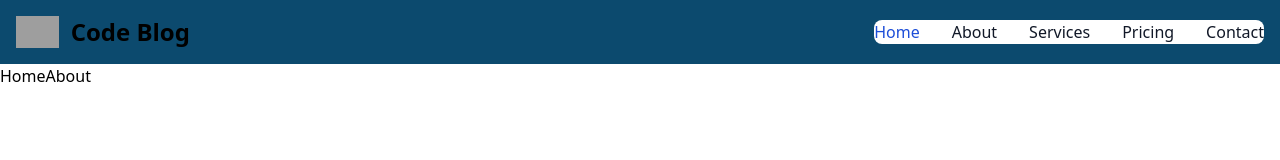
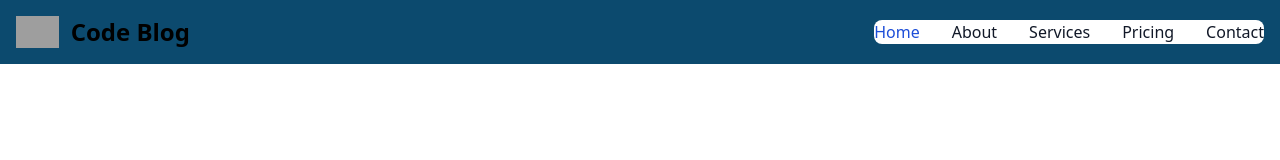
Before and after one commit to QuimCrous/code_blog, a Vue app: page / in a window 1280 px wide. Shown: the top 160 px of the page. Built offline with nearby package versions, Linux system fonts and the light colour scheme; grey boxes are pictures that could not be loaded.

Commit message:
Update - Cleaned routerview and updated navbar

```diff
--- a/src/App.vue
+++ b/src/App.vue
@@ -5,16 +5,7 @@ import Navbar from './components/Navbar.vue';
 
 <template>
   <header>
-
     <Navbar/>
-
-    <div class="wrapper">
-
-      <nav>
-        <RouterLink to="/">Home</RouterLink>
-        <RouterLink to="/about">About</RouterLink>
-      </nav>
-    </div>
   </header>
 
   <RouterView />
--- a/src/components/Navbar.vue
+++ b/src/components/Navbar.vue
@@ -17,10 +17,10 @@
     <div class="hidden w-full md:block md:w-auto" id="navbar-default">
       <ul class="font-medium flex flex-col p-4 md:p-0 mt-4 border border-gray-100 rounded-lg bg-gray-50 md:flex-row md:space-x-8 md:mt-0 md:border-0 md:bg-white dark:bg-gray-800 md:dark:bg-gray-900 dark:border-gray-700">
         <li>
-          <a href="#" class="block py-2 pl-3 pr-4 text-white bg-blue-700 rounded md:bg-transparent md:text-blue-700 md:p-0 dark:text-white md:dark:text-blue-500" aria-current="page">Home</a>
+          <RouterLink to="/" class="block py-2 pl-3 pr-4 text-white bg-blue-700 rounded md:bg-transparent md:text-blue-700 md:p-0 dark:text-white md:dark:text-blue-500" aria-current="page">Home</RouterLink>
         </li>
         <li>
-          <a href="#" class="block py-2 pl-3 pr-4 text-gray-900 rounded hover:bg-gray-100 md:hover:bg-transparent md:border-0 md:hover:text-blue-700 md:p-0 dark:text-white md:dark:hover:text-blue-500 dark:hover:bg-gray-700 dark:hover:text-white md:dark:hover:bg-transparent">About</a>
+          <RouterLink to="/about" class="block py-2 pl-3 pr-4 text-gray-900 rounded hover:bg-gray-100 md:hover:bg-transparent md:border-0 md:hover:text-blue-700 md:p-0 dark:text-white md:dark:hover:text-blue-500 dark:hover:bg-gray-700 dark:hover:text-white md:dark:hover:bg-transparent">About</RouterLink>
         </li>
         <li>
           <a href="#" class="block py-2 pl-3 pr-4 text-gray-900 rounded hover:bg-gray-100 md:hover:bg-transparent md:border-0 md:hover:text-blue-700 md:p-0 dark:text-white md:dark:hover:text-blue-500 dark:hover:bg-gray-700 dark:hover:text-white md:dark:hover:bg-transparent">Services</a>
```
